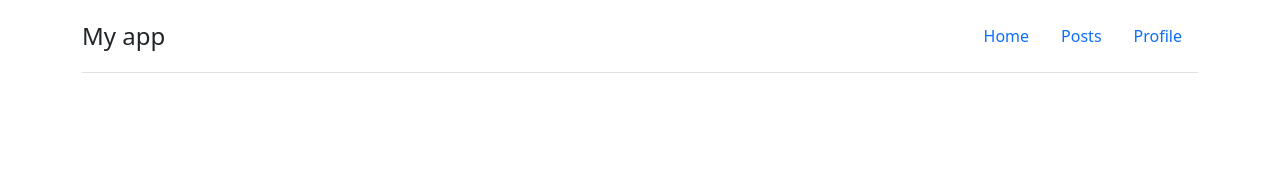
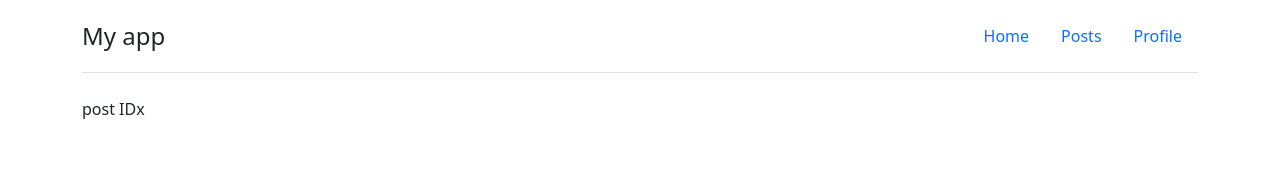
Before and after one commit to bilalgit98/React-18-Course, a React (Create React App) app in the folder routes/: page /posts/1 in a window 1280 px wide. Shown: the top 171 px of the page. Built offline with nearby package versions, Linux system fonts and the light colour scheme.

Commit message:
(REACT ROUTER) Params

```diff
--- a/routes/src/App.js
+++ b/routes/src/App.js
@@ -2,6 +2,8 @@
 import Home from "./components/home";
 import Posts from "./components/posts";
 import Profile from "./components/profile";
+import PostItem from "./components/postItem";
+import Post from "./components/posts";
 const App = () => {
   return (
     <BrowserRouter>
@@ -36,6 +38,7 @@
         <Routes>
           <Route path="/" element={<Home />}></Route>
           <Route path="posts" element={<Posts />}></Route>
+          <Route path="posts/:id" element={<PostItem />}></Route>
           <Route path="profile" element={<Profile />}></Route>
         </Routes>
       </div>
--- /dev/null
+++ b/routes/src/components/postItem.js
@@ -0,0 +1,11 @@
+import { useParams, useLocation } from "react-router-dom";
+
+const PostItem = () => {
+  let params = useParams();
+  let location = useLocation();
+  console.log(params);
+  console.log(location);
+  return <>post IDx</>;
+};
+
+export default PostItem;
```
